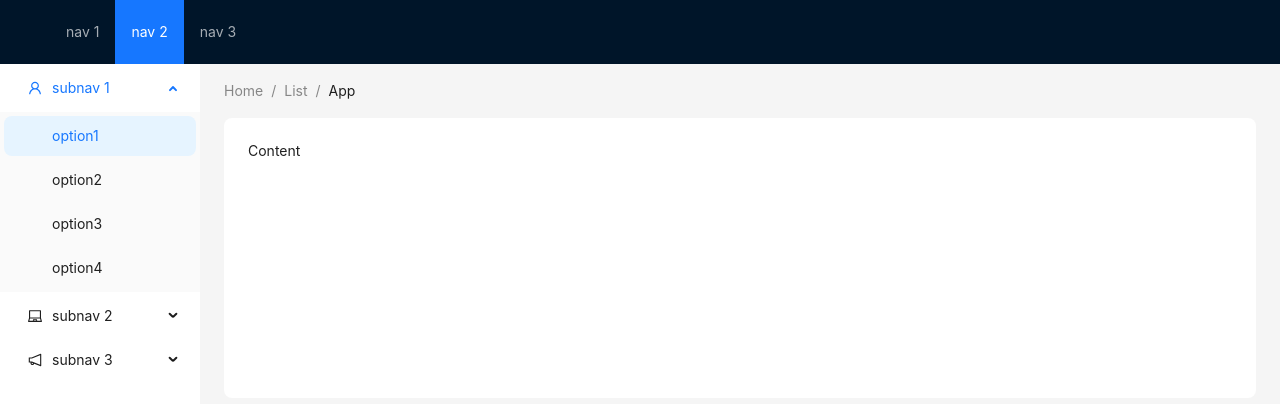
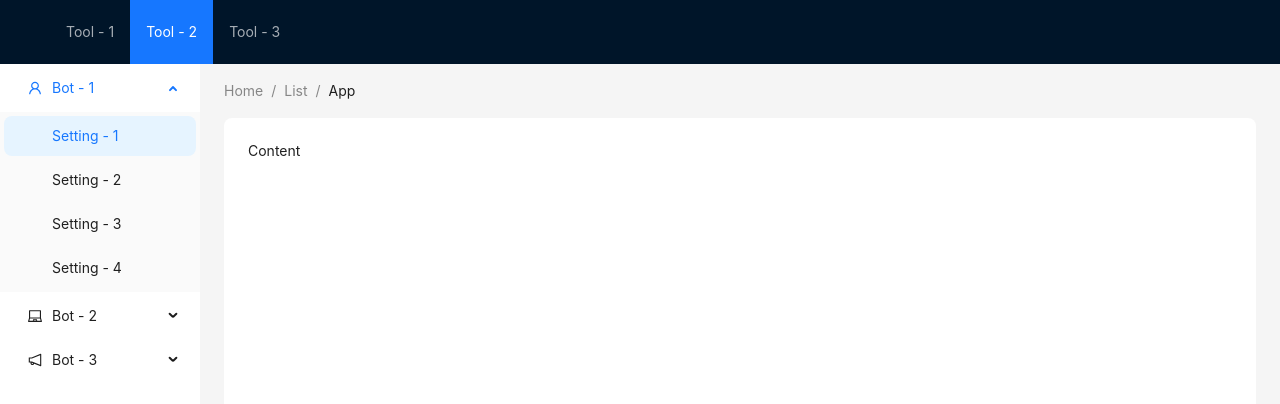
Before and after one commit to CaseyQWood/Nexus_Front, a React (Vite) app: page / in a window 1280 px wide. Shown: the top 404 px of the page. Built offline with nearby package versions, Linux system fonts and the light colour scheme.

Commit message:
setup layout

```diff
--- a/package.json
+++ b/package.json
@@ -9,9 +9,11 @@
     "preview": "vite preview"
   },
   "dependencies": {
+    "@ant-design/icons": "^5.3.0",
     "antd": "^5.14.1",
     "react": "^18.0.0",
-    "react-dom": "^18.0.0"
+    "react-dom": "^18.0.0",
+    "react-router-dom": "^6.22.1"
   },
   "devDependencies": {
     "@types/react": "^18.0.0",
--- a/src/App.tsx
+++ b/src/App.tsx
@@ -7,7 +7,7 @@ const { Header, Content, Sider } = Layout;
 
 const items1: MenuProps['items'] = ['1', '2', '3'].map((key) => ({
   key,
-  label: `nav ${key}`,
+  label: `Tool - ${key}`,
 }));
 
 const items2: MenuProps['items'] = [UserOutlined, LaptopOutlined, NotificationOutlined].map(
@@ -17,13 +17,13 @@ const items2: MenuProps['items'] = [UserOutlined, LaptopOutlined, NotificationOu
     return {
       key: `sub${key}`,
       icon: React.createElement(icon),
-      label: `subnav ${key}`,
+      label: `Bot - ${key}`,
 
       children: new Array(4).fill(null).map((_, j) => {
         const subKey = index * 4 + j + 1;
         return {
           key: subKey,
-          label: `option${subKey}`,
+          label: `Setting - ${subKey}`,
         };
       }),
     };
@@ -36,7 +36,7 @@ function App() {
   } = theme.useToken();
 
   return (
-    <Layout>
+    <Layout style={{height: 'calc(100vw - 64px)'}}>
       <Header style={{ display: 'flex', alignItems: 'center' }}>
         <div className="demo-logo" />
         <Menu
```
Also changed, not shown: 2 other files (tests, documents, lock files or other folders).
